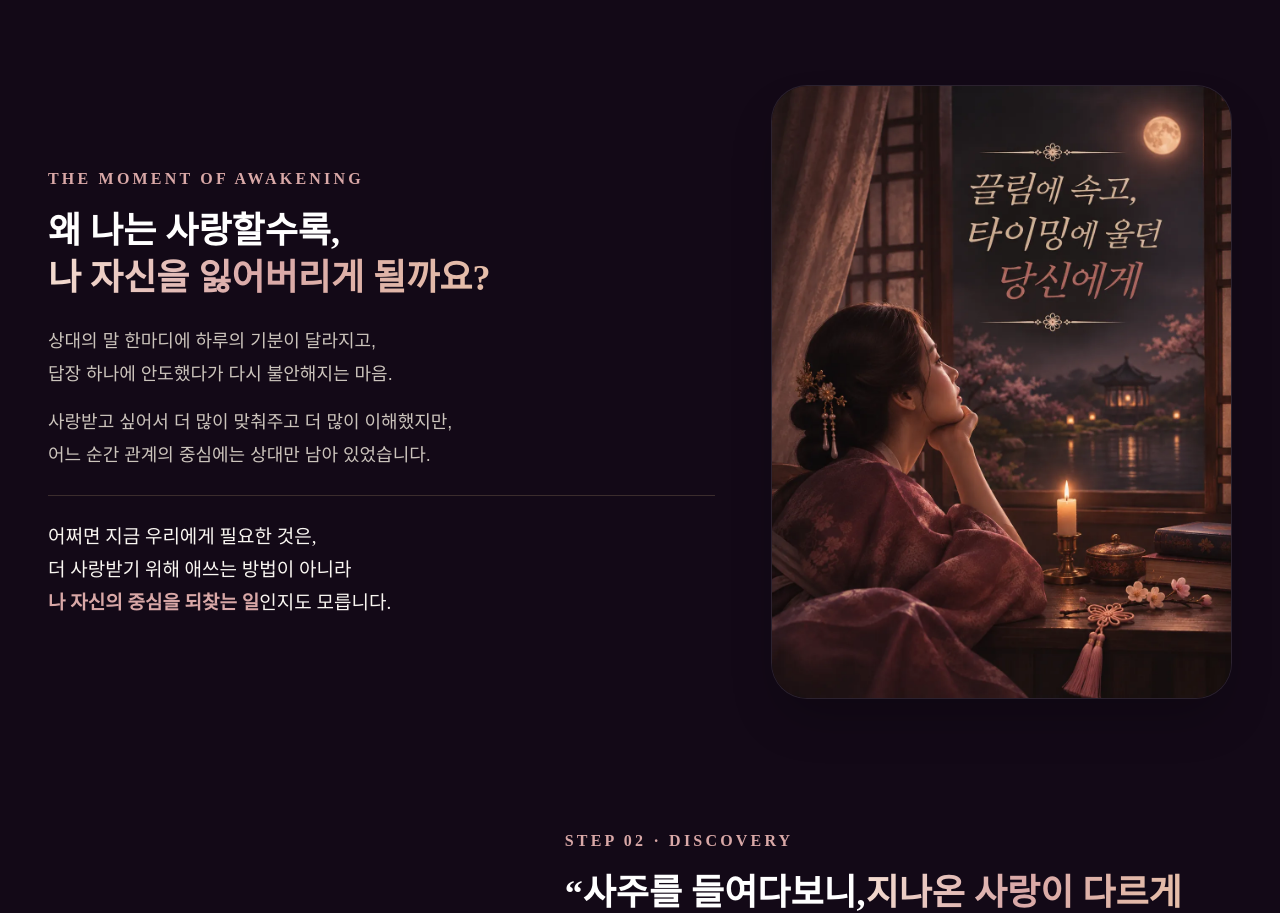
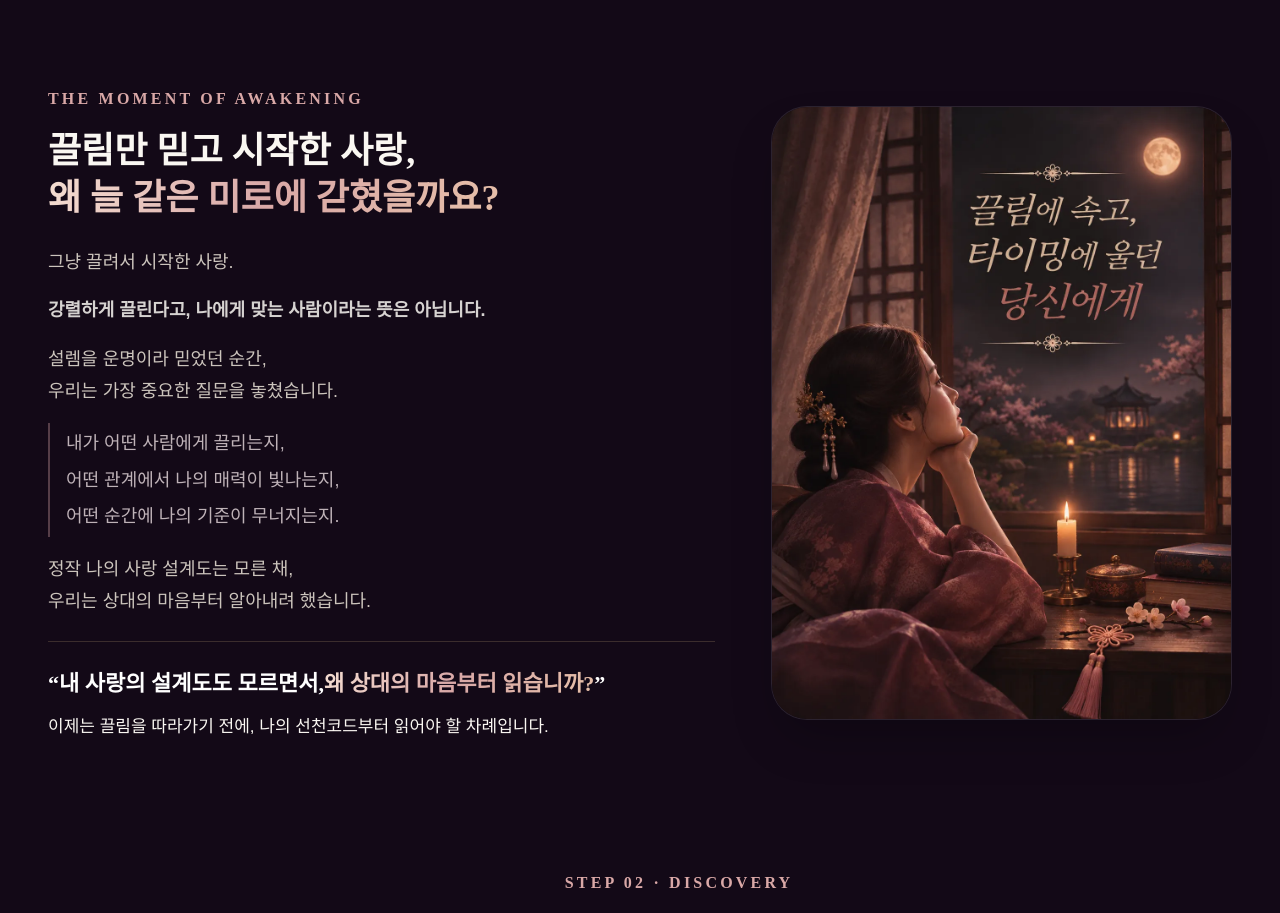
Before and after one commit to woolbo100/buzasun, a Next.js app: page /reports/baekdohwa-report in a window 1280 px wide. Shown: the part 5060-5973 px from the top of the page. Built offline with nearby package versions, Linux system fonts and the light colour scheme; no server answers; the database is empty.

Commit message:
feat: 백도화 연애 리포트 AWAKENING 섹션 카피 개편 (끌림과 사랑 설계도 중심)

```diff
--- a/app/reports/baekdohwa-report/page.tsx
+++ b/app/reports/baekdohwa-report/page.tsx
@@ -261,34 +261,49 @@ export default function BaekdohwaReportPage() {
             <section className="mb-24 md:mb-32">
               <Reveal>
                 <div className="grid grid-cols-1 lg:grid-cols-12 gap-8 lg:gap-14 items-center">
-                  {/* 좌측 55%: 라벨 + 제목 + 아픔과 공감 문구 */}
+                  {/* 좌측 55%: 라벨 + 제목 + 본문 및 마지막 핵심 후킹 */}
                   <div className="lg:col-span-7 space-y-6 text-left break-keep order-2 lg:order-1">
                     <div>
                       <span className="block font-elegant text-[12pt] font-semibold tracking-[0.2em] text-[#D9A8A7] uppercase mb-4">
                         THE MOMENT OF AWAKENING
                       </span>
-                      <h2 className="text-2xl md:text-[34px] lg:text-[36px] font-elegant font-bold text-white mb-6 leading-[1.3] break-keep">
-                        왜 나는 사랑할수록,<br />
-                        <span className="gradient-text-love">나 자신을 잃어버리게 될까요?</span>
+                      <h2 className="text-2xl md:text-[34px] lg:text-[36px] font-elegant font-bold mb-6 leading-[1.3] break-keep">
+                        <span className="text-[#FAF7F2]">끌림만 믿고 시작한 사랑,</span><br />
+                        <span className="gradient-text-love">왜 늘 같은 미로에 갇혔을까요?</span>
                       </h2>
                     </div>
 
+                    {/* 본문 서사 */}
                     <div className="space-y-4 text-[17px] md:text-[18px] text-[#EDE6DA] opacity-85 font-light leading-[1.8] break-keep">
                       <p>
-                        상대의 말 한마디에 하루의 기분이 달라지고,<br />
-                        답장 하나에 안도했다가 다시 불안해지는 마음.
+                        그냥 끌려서 시작한 사랑.
+                      </p>
+                      <p className="text-[#FAF7F2] font-semibold">
+                        강렬하게 끌린다고, 나에게 맞는 사람이라는 뜻은 아닙니다.
                       </p>
                       <p>
-                        사랑받고 싶어서 더 많이 맞춰주고 더 많이 이해했지만,<br />
-                        어느 순간 관계의 중심에는 상대만 남아 있었습니다.
+                        설렘을 운명이라 믿었던 순간,<br />
+                        우리는 가장 중요한 질문을 놓쳤습니다.
+                      </p>
+                      <div className="pl-4 border-l-2 border-[#D9A8A7]/40 py-1 space-y-1 text-[#F3E5E9]/90">
+                        <p>내가 어떤 사람에게 끌리는지,</p>
+                        <p>어떤 관계에서 나의 매력이 빛나는지,</p>
+                        <p>어떤 순간에 나의 기준이 무너지는지.</p>
+                      </div>
+                      <p>
+                        정작 나의 사랑 설계도는 모른 채,<br />
+                        우리는 상대의 마음부터 알아내려 했습니다.
                       </p>
                     </div>
 
-                    <div className="pt-6 border-t border-[#B49A70]/25 mt-6">
-                      <p className="text-[#FAF7F2] font-elegant font-medium text-[18px] md:text-[19px] leading-[1.75] break-keep">
-                        어쩌면 지금 우리에게 필요한 것은,<br className="hidden sm:inline" />
-                        더 사랑받기 위해 애쓰는 방법이 아니라<br />
-                        <span className="text-[#D9A8A7] font-semibold">나 자신의 중심을 되찾는 일</span>인지도 모릅니다.
+                    {/* 구분선 및 마지막 핵심 후킹 */}
+                    <div className="pt-6 border-t border-[#B49A70]/25 mt-6 space-y-2">
+                      <p className="font-elegant font-bold text-[19px] md:text-[22px] leading-[1.6] break-keep text-white">
+                        &ldquo;내 사랑의 설계도도 모르면서,<br className="sm:hidden" />
+                        <span className="gradient-text-love"> 왜 상대의 마음부터 읽습니까?</span>&rdquo;
+                      </p>
+                      <p className="text-[#FAF7F2] font-medium text-[16px] md:text-[17px] leading-relaxed break-keep pt-1">
+                        이제는 끌림을 따라가기 전에, 나의 선천코드부터 읽어야 할 차례입니다.
                       </p>
                     </div>
                   </div>
```
